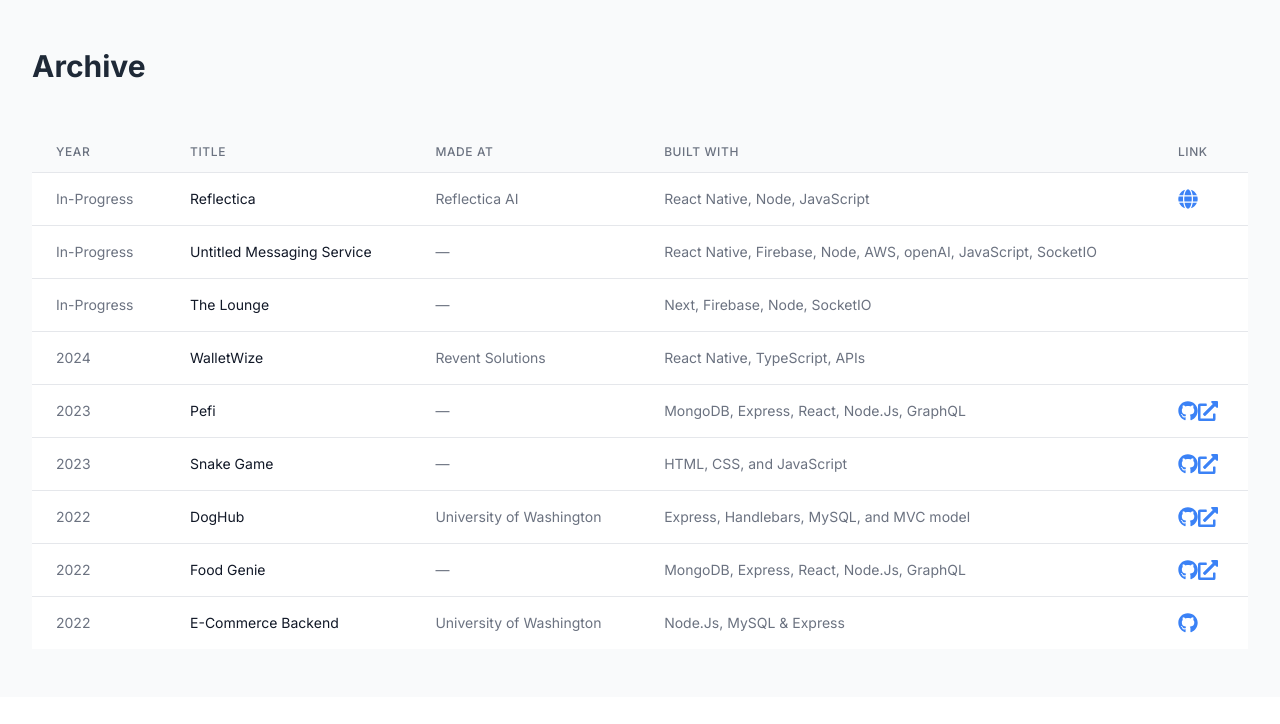
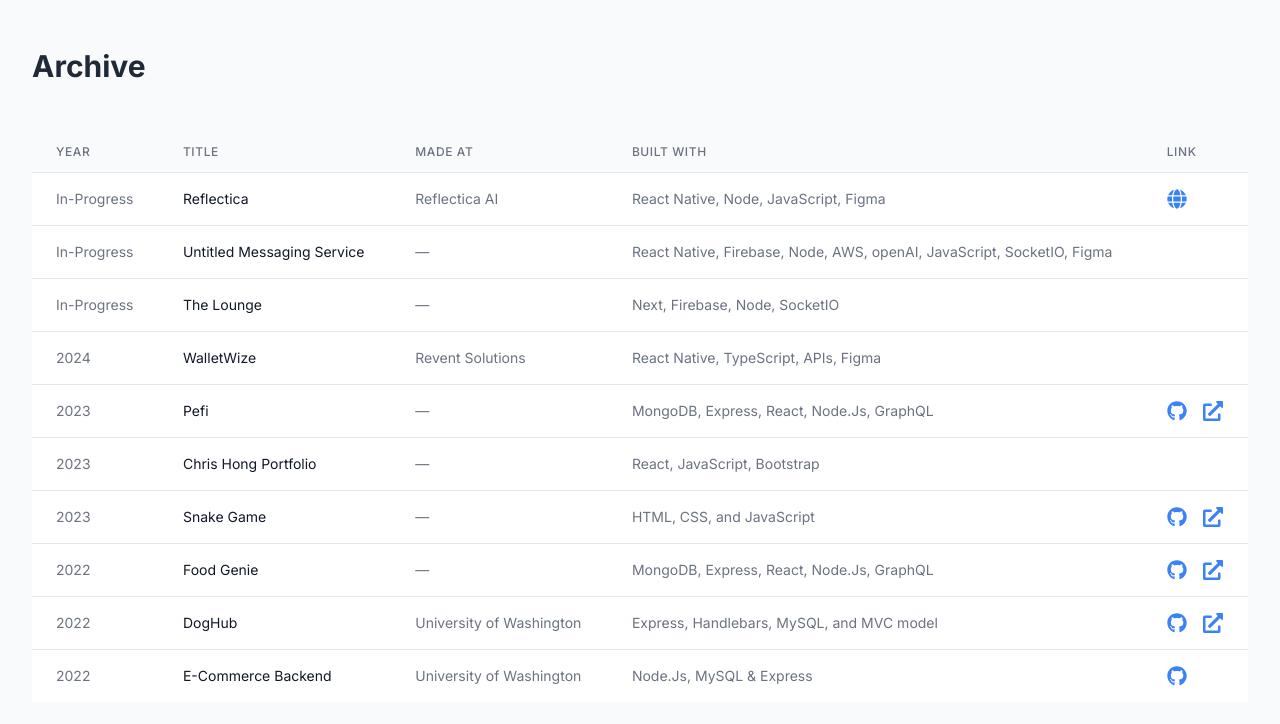
Before and after one commit to c1008h/next-portfolio, a Next.js app: page /archive in a window 1280 px wide. Shown: the top 724 px of the page. Built offline with nearby package versions, Linux system fonts and the light colour scheme.

Commit message:
added portfolio made in 2023

```diff
--- a/app/archive/page.tsx
+++ b/app/archive/page.tsx
@@ -49,7 +49,7 @@
                 <td className="px-6 py-4 whitespace-nowrap text-sm text-gray-900">{project.title}</td>
                 <td className="px-6 py-4 whitespace-nowrap text-sm text-gray-500">{project.madeAt}</td>
                 <td className="px-6 py-4 whitespace-nowrap text-sm text-gray-500">{project.subtitle}</td>
-                <td className="px-6 py-4 whitespace-nowrap text-sm flex flex-row">
+                <td className="px-6 py-4 whitespace-nowrap text-sm flex flex-row space-x-4">
                   {project.github &&
                     <a href={project.github} className="text-blue-500 hover:text-blue-600" aria-label="GitHub">
                       <FaGithub size={20} />
--- a/constants/projectData.json
+++ b/constants/projectData.json
@@ -1,8 +1,22 @@
 [
     {
-        "id": 8,
+        "id": 10,
         "title": "The Lounge",
         "subtitle": "Next, Firebase, Node, SocketIO",
+        "description": "",
+        "image": "",
+        "website": "",
+        "github":"",
+        "link": "",
+        "demo":"",
+        "type":"web",
+        "madeAt": "—",
+        "year":"In-Progress"
+    },
+    {
+        "id": 9,
+        "title": "Untitled Messaging Service",
+        "subtitle": "React Native, Firebase, Node, AWS, openAI, JavaScript, SocketIO, Figma",
         "description": "",
         "image": "",
         "website": "",
@@ -14,23 +28,9 @@
         "year":"In-Progress"
     },
     {
-        "id": 7,
-        "title": "Untitled Messaging Service",
-        "subtitle": "React Native, Firebase, Node, AWS, openAI, JavaScript, SocketIO",
-        "description": "",
-        "image": "",
-        "website": "",
-        "github":"",
-        "link": "",
-        "demo":"",
-        "type":"mobile",
-        "madeAt": "—",
-        "year":"In-Progress"
-    },
-    {
-        "id": 6,
+        "id": 8,
         "title": "WalletWize",
-        "subtitle": "React Native, TypeScript, APIs",
+        "subtitle": "React Native, TypeScript, APIs, Figma",
         "description": "",
         "image": "",
         "website": "",
@@ -42,9 +42,9 @@
         "year":"2024"
     },
     {
-        "id": 5,
+        "id": 7,
         "title": "Reflectica",
-        "subtitle": "React Native, Node, JavaScript",
+        "subtitle": "React Native, Node, JavaScript, Figma",
         "description": "",
         "image": "",
         "website": "https://www.linkedin.com/company/reflecticaai/about/",
@@ -56,21 +56,7 @@
         "year":"In-Progress"
     },
     {
-        "id": 5,
-        "title": "DogHub",
-        "subtitle": "Express, Handlebars, MySQL, and MVC model",
-        "description":
-        "The app allows users to create a profile for their dog, including information about their breed and age. Using this information, the users will be able to swipe and match with other dogs based on their description. Users are able to message their matches to set up playdates.",
-        "image": "/images/doghub.png",
-        "github":"https://github.com/davidpascual2/Project-2",
-        "link": "https://ancient-scrubland-48723.herokuapp.com/",
-        "demo":"/demo/doghub.gif",
-        "type":"web",
-        "madeAt": "University of Washington",
-        "year":"2022"
-    },
-    {
-        "id": 4,
+        "id": 6,
         "title": "Pefi",
         "subtitle": "MongoDB, Express, React, Node.Js, GraphQL",
         "description":
@@ -84,7 +70,7 @@
         "madeAt":"—"
     },
     {
-        "id": 3,
+        "id": 5,
         "title": "Food Genie",
         "subtitle": "MongoDB, Express, React, Node.Js, GraphQL",
         "description":
@@ -97,6 +83,34 @@
         "year":"2022",
         "madeAt":"—"
 
+    },
+    {
+        "id": 4,
+        "title": "Chris Hong Portfolio",
+        "subtitle": "React, JavaScript, Bootstrap",
+        "description": "",
+        "image": "",
+        "github":"",
+        "link": "",
+        "demo": "",
+        "type":"web",
+        "year":"2023",
+        "madeAt":"—"
+
+    },
+    {
+        "id": 3,
+        "title": "DogHub",
+        "subtitle": "Express, Handlebars, MySQL, and MVC model",
+        "description":
+        "The app allows users to create a profile for their dog, including information about their breed and age. Using this information, the users will be able to swipe and match with other dogs based on their description. Users are able to message their matches to set up playdates.",
+        "image": "/images/doghub.png",
+        "github":"https://github.com/davidpascual2/Project-2",
+        "link": "https://ancient-scrubland-48723.herokuapp.com/",
+        "demo":"/demo/doghub.gif",
+        "type":"web",
+        "madeAt": "University of Washington",
+        "year":"2022"
     },
     {
         "id": 2,
```
